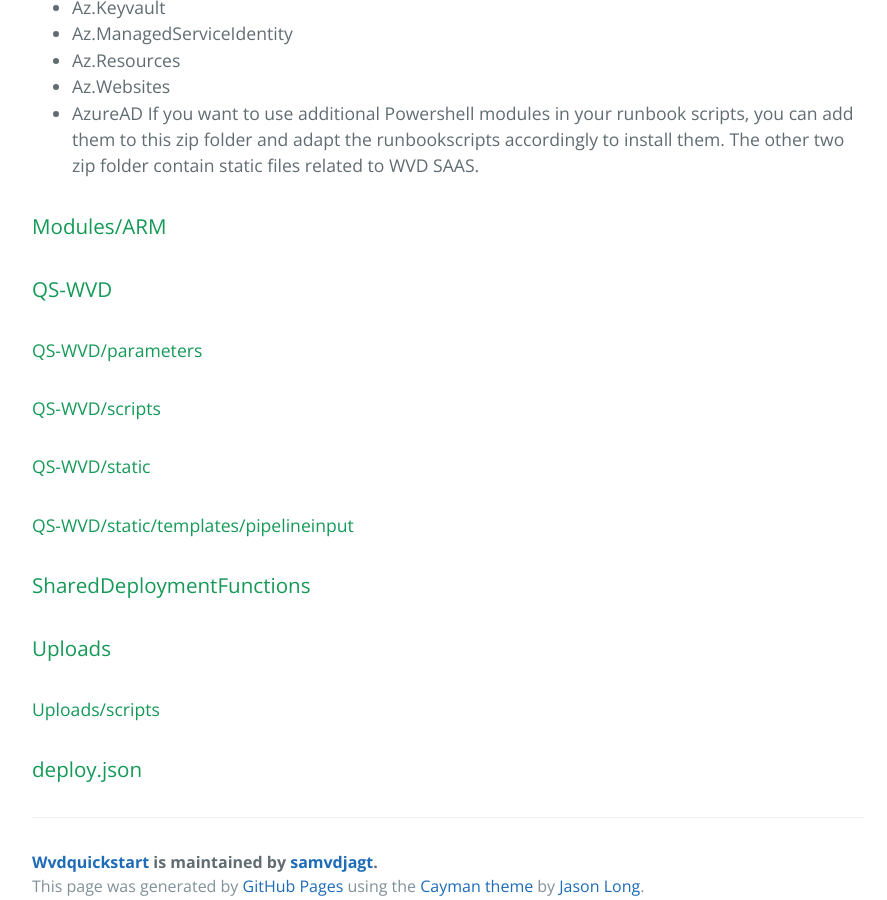
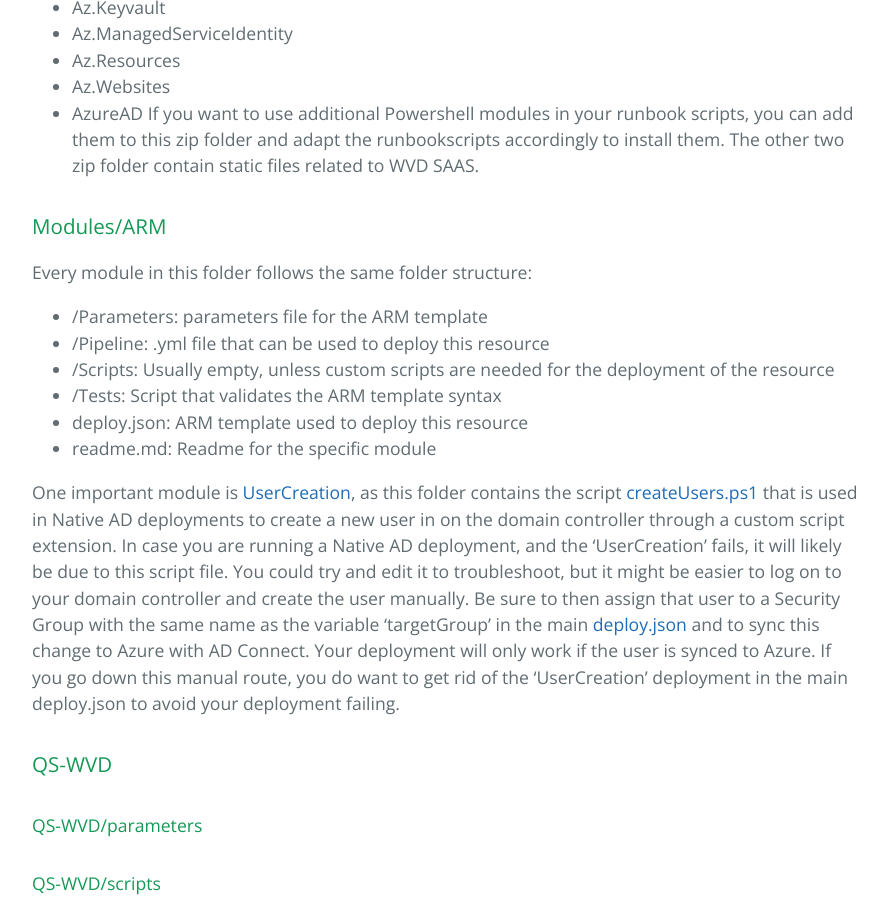
Before and after one commit to samvdjagt/wvdquickstart, a Jekyll site: the page built from repo.md, in a window 1280 px wide and 900 px high, scrolled down 1976 px. Shown: the whole window, without its empty margins (192-1079 px from the left). Built offline with Jekyll 4.4.1, drawn with Linux system fonts in a browser that asks for light colours.

Commit message:
Update repo.md

```diff
--- a/repo.md
+++ b/repo.md
@@ -45,6 +45,15 @@
 The other two zip folder contain static files related to WVD SAAS.
 
 ### Modules/ARM
+Every module in this folder follows the same folder structure:
+* /Parameters: parameters file for the ARM template
+* /Pipeline: .yml file that can be used to deploy this resource
+* /Scripts: Usually empty, unless custom scripts are needed for the deployment of the resource
+* /Tests: Script that validates the ARM template syntax
+* deploy.json: ARM template used to deploy this resource
+* readme.md: Readme for the specific module
+
+One important module is <a href="https://github.com/samvdjagt/wvdquickstart/tree/master/Modules/ARM/UserCreation" target="_blank">UserCreation</a>, as this folder contains the script <a href="https://github.com/samvdjagt/wvdquickstart/tree/master/Modules/ARM/UserCreation/scripts/createUsers.ps1" target="_blank">createUsers.ps1</a> that is used in Native AD deployments to create a new user in on the domain controller through a custom script extension. In case you are running a Native AD deployment, and the 'UserCreation' fails, it will likely be due to this script file. You could try and edit it to troubleshoot, but it might be easier to log on to your domain controller and create the user manually. Be sure to then assign that user to a Security Group with the same name as the variable 'targetGroup' in the main <a href="https://github.com/samvdjagt/wvdquickstart/tree/master/deploy.json" target="_blank">deploy.json</a> and to sync this change to Azure with AD Connect. Your deployment will only work if the user is synced to Azure. If you go down this manual route, you do want to get rid of the 'UserCreation' deployment in the main deploy.json to avoid your deployment failing.
 
 ### QS-WVD
 #### QS-WVD/parameters
```
